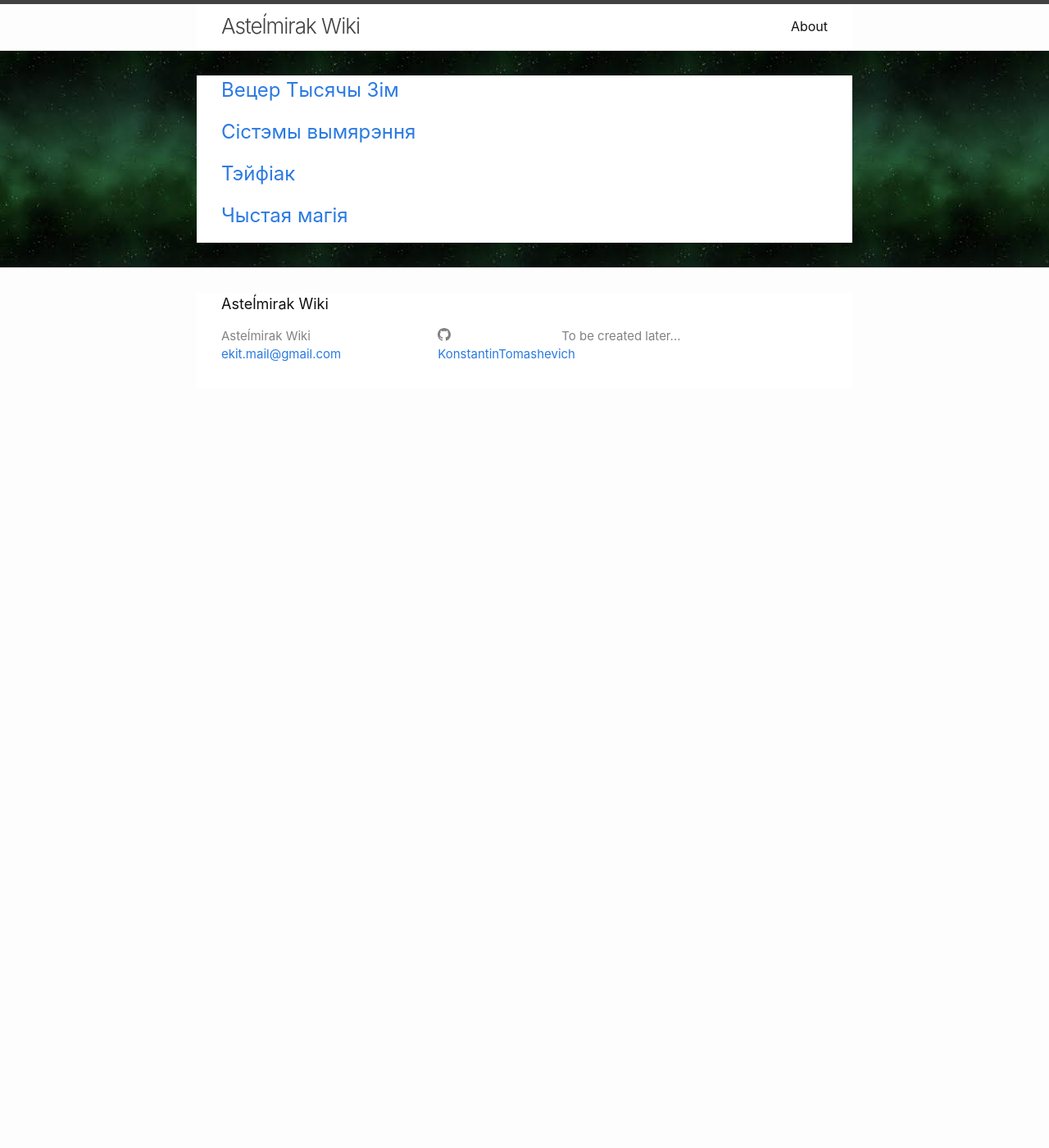
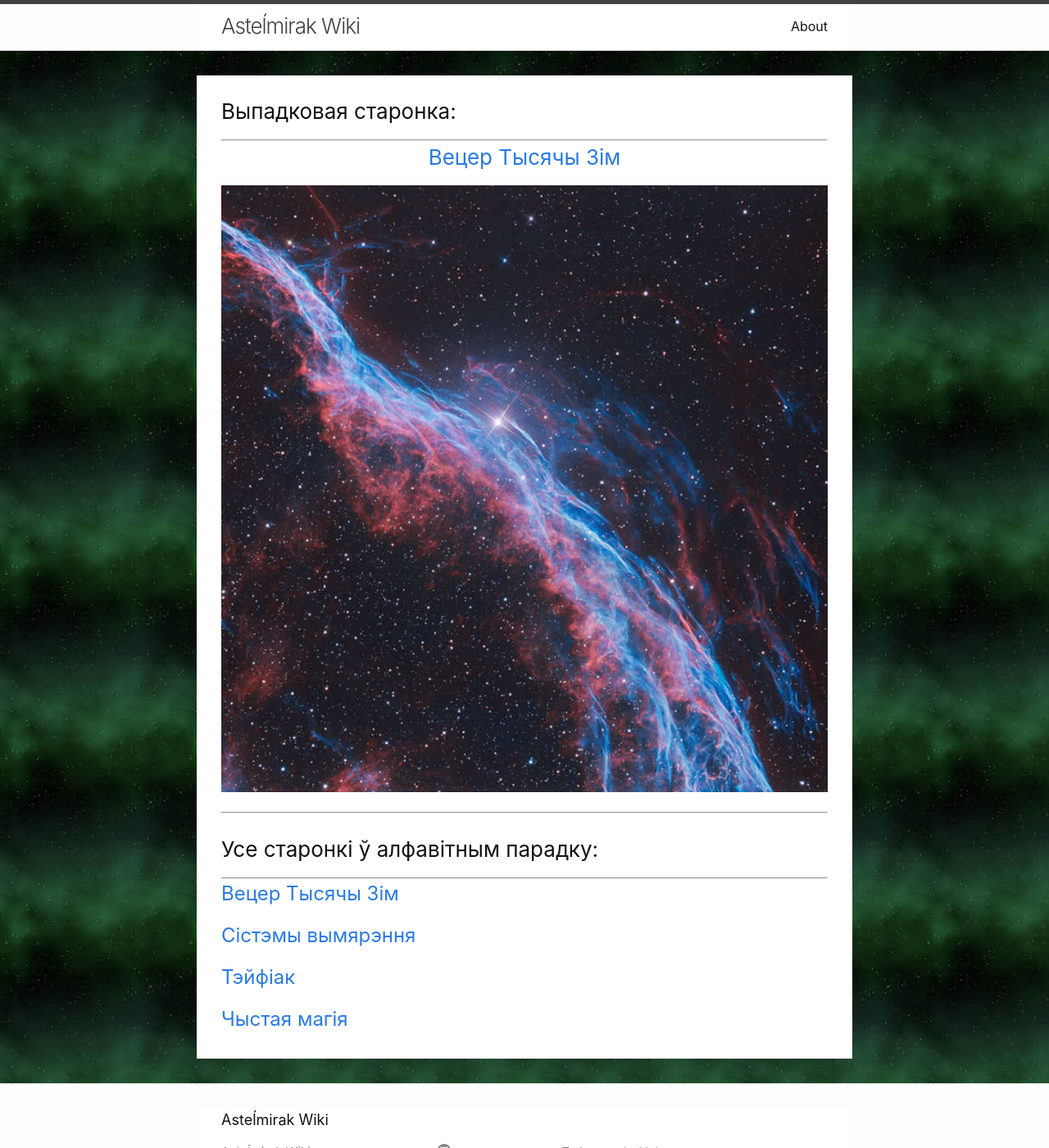
Before and after one commit to KonstantinTomashevich/astel-mirak-wiki, a Jekyll site: the page built from index.md, in a window 1280 px wide and 1400 px high. Shown: the whole window at 82% size. Built offline with Jekyll 4.4.1, drawn with Linux system fonts in a browser that asks for light colours.

Commit message:
Implement homepage: show random page name and image, then list of pages.

```diff
--- a/_layouts/home.html
+++ b/_layouts/home.html
@@ -7,21 +7,59 @@ layout: default
   <h1 class="page-heading">{{ page.title }}</h1>
   {%- endif -%}
 
-  {{ content }}
+  <div class="post-content">
+      <br>
+      <h3>Выпадковая старонка:</h3>
+      <hr>
 
-  {%- if site.posts.size > 0 -%}
+      <a href="">
+          <h3 align="center" id="RandomPageHeading"></h4>
+          <img align="center" id="RandomPageImage" alt="Random Page Image"></img>
+      </a>
+
+      <br>
+      <hr>
+      <br>
+
+      <h3>Усе старонкі ў алфавітным парадку:</h3>
+      <hr>
+
       <ul class="post-list">
           {% assign sortedPages = site.pages | sort:"title" %}
           {%- for page in sortedPages -%}
           {% if page.categories contains "wiki" %}
-                <h3>
+          <h4>
               <a class="post-link" href="{{ page.url | relative_url }}">
                   {{ page.title | escape }}
               </a>
-                </h3>
+          </h4>
           {% endif %}
           {%- endfor -%}
       </ul>
-  {%- endif -%}
+  </div>
+
+  <script>
+    var pagesList = [
+        {% for page in site.pages %}
+            {% if page.categories contains "wiki" %}
+                {
+                    title: "{{ page.title }}",
+                    url: "{{ page.url }}",
+                    imagePath: "{{ page.image }}"
+                },
+            {% endif %}
+        {% endfor %}
+    ];
+
+    var randomPageIndex = Math.floor (Math.random () * pagesList.length);
+    var randomPageHeading = document.getElementById ("RandomPageHeading");
+    var randomPageImage = document.getElementById ("RandomPageImage");
+
+    randomPageHeading.innerText = pagesList [randomPageIndex].title;
+    randomPageImage.src = pagesList [randomPageIndex].imagePath;
+    randomPageHeading.parentElement.href = pagesList [randomPageIndex].url;
+  </script>
+
+  {{ content }}
 
 </div>
--- a/wiki/MetricSystems.markdown
+++ b/wiki/MetricSystems.markdown
@@ -2,6 +2,7 @@
 layout: page
 title:  "Сістэмы вымярэння"
 categories: wiki
+image: /images/MetricSystemsHourglass.jpg
 ---
 ![Random hourglass image](/images/MetricSystemsHourglass.jpg)
 
--- a/wiki/PureMagic.markdown
+++ b/wiki/PureMagic.markdown
@@ -2,6 +2,7 @@
 layout: page
 title:  "Чыстая магія"
 categories: wiki
+image: /images/PureMagic.jpg
 ---
 ![Higgs boson model](/images/PureMagic.jpg)
 
--- a/wiki/Teifeak.markdown
+++ b/wiki/Teifeak.markdown
@@ -2,6 +2,7 @@
 layout: page
 title:  "Тэйфіак"
 categories: wiki
+image: /images/Teifeak.jpg
 ---
 ![Wanderer Art by leventep from deviant art](/images/Teifeak.jpg)
 
--- a/wiki/WindOf1000Winters.markdown
+++ b/wiki/WindOf1000Winters.markdown
@@ -2,6 +2,7 @@
 layout: page
 title:  "Вецер Тысячы Зім"
 categories: wiki
+image: /images/WindOf1000Winters.jpg
 ---
 ![NGC 6960: туманность Ведьмина метла. Авторы и права: Мартин Паф](/images/WindOf1000Winters.jpg)
 
```
Lines whose indentation alone changed are shown as unchanged.
